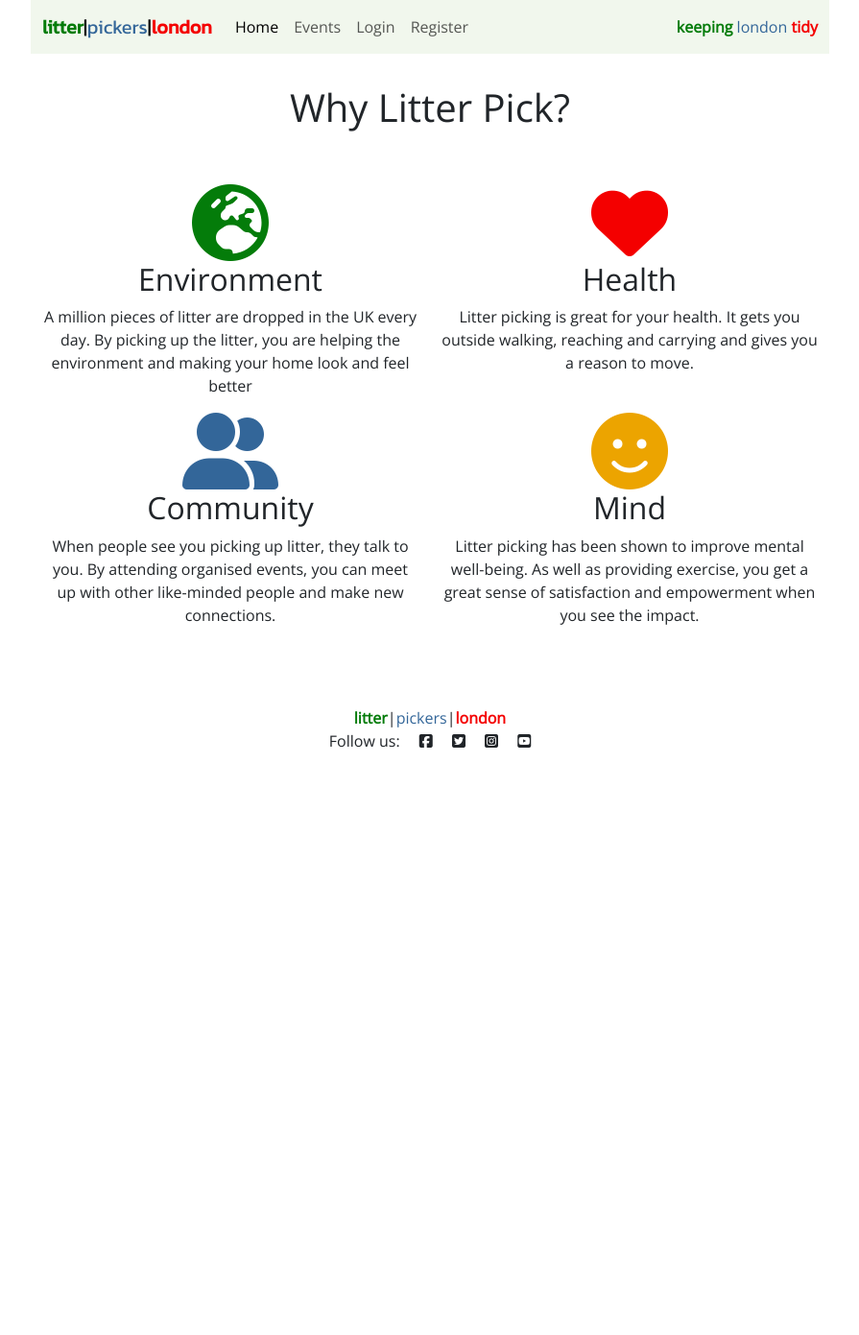
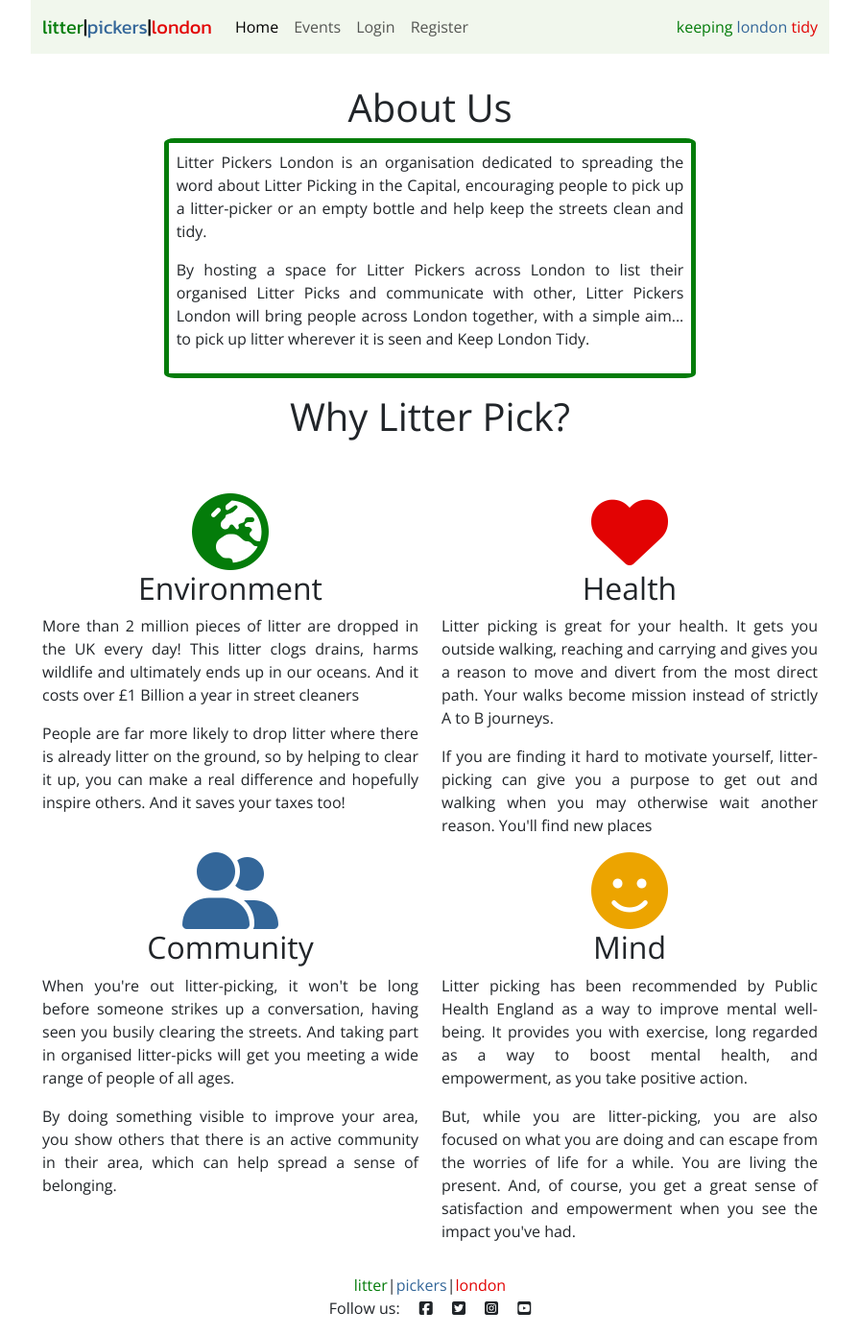
Before and after one commit to broken-helix/keep-it-tidy-london, a Django app: page / in a window 1280 px wide. Shown: the whole page at 96% size, without its empty margins (192-1087 px from the left). Before the commit the page ends 779 px from the top, so only its background shows below. Run offline with Django 3.2, Linux system fonts and the light colour scheme; some libraries are stand-ins or nearby versions.

```diff
--- a/keep_it_tidy/settings.py
+++ b/keep_it_tidy/settings.py
@@ -38,7 +38,7 @@ CRISPY_TEMPLATE = 'bootstrap5'
 SECRET_KEY = 'SECRET_KEY'
 
 # SECURITY WARNING: don't run with debug turned on in production!
-DEBUG = False
+DEBUG = True
 
 ALLOWED_HOSTS = [
     '8000-brokenhelix-keepittidyl-fvboom5jfzb.ws-eu101.gitpod.io',
--- a/litter_pickers/forms.py
+++ b/litter_pickers/forms.py
@@ -26,7 +26,7 @@ class EventForm(forms.ModelForm):
             'Time, description, what to bring, contact details...'
         self.fields[
             'meeting_point'
-            ].widget.attrs['placeholder'] = 'Postcode/ Address.'
+            ].widget.attrs['placeholder'] = 'Postcode/ Address'
 
     class Meta:
         model = Event
--- a/litter_pickers/urls.py
+++ b/litter_pickers/urls.py
@@ -6,8 +6,8 @@ urlpatterns = [
     path('', views.index, name="index"),
     path('events/', views.EventList.as_view(), name='events'),
     path('add_event/', views.AddEventView.as_view(), name='add_event'),
-    path('event_detail/<int:id>/<slug:slug>/', views.EventDetail.as_view(), name='event_detail'),
-    path('event_detail/<int:id>/<slug:slug>/edit/', views.EditEventView.as_view(), name='edit_event'),
-    path('event_detail/<int:id>/<slug:slug>/delete/', views.DeleteEventView.as_view(), name='delete_event'),
+    path('event_detail/<slug:slug>/', views.EventDetail.as_view(), name='event_detail'),
+    path('event_detail/<slug:slug>/edit/', views.EditEventView.as_view(), name='edit_event'),
+    path('event_detail/<slug:slug>/delete/', views.DeleteEventView.as_view(), name='delete_event'),
     path('attending/<slug:slug>', views.EventAttending.as_view(), name='event_attending'),
 ]
--- a/litter_pickers/views.py
+++ b/litter_pickers/views.py
@@ -83,7 +83,7 @@ class EventAttending(View):
             else:
                 event.attending.add(request.user)
 
-            return HttpResponseRedirect(reverse('event_detail', kwargs={'id': event.id, 'slug': slug}))
+            return HttpResponseRedirect(reverse('event_detail', kwargs={'slug': slug}))
 
 
 class AddEventView(LoginRequiredMixin, generic.CreateView):
@@ -92,7 +92,7 @@ class AddEventView(LoginRequiredMixin, generic.CreateView):
     form_class = EventForm
 
     def get_success_url(self):
-        return reverse('event_detail', args=(self.object.id, self.object.slug,))
+        return reverse('event_detail', args=(self.object.slug,))
 
     def form_valid(self, form):
         form.instance.organiser = self.request.user
@@ -115,7 +115,7 @@ class EditEventView(LoginRequiredMixin, UserPassesTestMixin, generic.UpdateView)
         return False
 
     def get_success_url(self):
-        return reverse('event_detail', args=(self.object.id, self.object.slug,))
+        return reverse('event_detail', args=(self.object.slug,))
 
 
 class DeleteEventView(LoginRequiredMixin, UserPassesTestMixin, generic.DeleteView):
--- a/static/css/style.css
+++ b/static/css/style.css
@@ -16,7 +16,6 @@ body {
 
 .litter {
     color: #047c0a;
-    font-weight: 700;
 }
 
 .pickers {
@@ -24,17 +23,26 @@ body {
 }
 
 .london {
-    color: #f40000;
-    font-weight: 700;
+    color: #e20303;
 }
 
 /* Homepage */
+
+.border-rounded {
+    border-radius: 2%;
+    border: 5px solid #047c0a
+}
+
+.justify {
+    text-align: justify;
+}
+
 .fa-earth-europe {
     color: #047c0a;
 }
 
 .fa-heart {
-    color: #f40000;
+    color: #e20303;
 }
 
 .fa-user-group {
@@ -75,7 +83,7 @@ body {
 }
 
 .btn-not-attending {
-    color: #f40000;
+    color: #e20303;
     border: none;
     background: transparent;
     padding: 0;
--- a/templates/base.html
+++ b/templates/base.html
@@ -10,8 +10,9 @@
     <link rel="preconnect" href="https://fonts.gstatic.com" crossorigin>
     <link href="https://fonts.googleapis.com/css2?family=Inter&family=Kanit&family=Open+Sans&display=swap" rel="stylesheet">
     <meta name="viewport" content="width=device-width, initial-scale=1" />
+    <meta name="A website for organising Litter Picks in London.">
     <link href="https://cdn.jsdelivr.net/npm/bootstrap@5.3.0/dist/css/bootstrap.min.css" rel="stylesheet" integrity="sha384-9ndCyUaIbzAi2FUVXJi0CjmCapSmO7SnpJef0486qhLnuZ2cdeRhO02iuK6FUUVM" crossorigin="anonymous">
-	<script src="https://cdn.jsdelivr.net/npm/bootstrap@5.3.0/dist/js/bootstrap.bundle.min.js" integrity="sha384-geWF76RCwLtnZ8qwWowPQNguL3RmwHVBC9FhGdlKrxdiJJigb/j/68SIy3Te4Bkz" crossorigin="anonymous"></script>
+	  <script src="https://cdn.jsdelivr.net/npm/bootstrap@5.3.0/dist/js/bootstrap.bundle.min.js" integrity="sha384-geWF76RCwLtnZ8qwWowPQNguL3RmwHVBC9FhGdlKrxdiJJigb/j/68SIy3Te4Bkz" crossorigin="anonymous"></script>
     <link rel="stylesheet" href="{% static 'css/style.css' %}">
 
 </head>
--- a/templates/index.html
+++ b/templates/index.html
@@ -2,42 +2,93 @@
 
 {% block content %}
 
-<div class="container text-center mt-3">
+
+
+<div class="container text center mt-3">
+    <div class="container text-center mt-3">
+        <div class="row">
+            <div class="col">
+                <h1>About Us</h1>
+            </div>
+        </div>
+    </div>
+
     <div class="row">
-        <div class="col">
-            <h1>Why Litter Pick?</h1>
+        <div class="col-12 col-md-8 offset-md-2 p-2 border-rounded">
+            <p class="justify">Litter Pickers London is an organisation dedicated to spreading
+                the word about Litter Picking in the Capital, encouraging
+                people to pick up a litter-picker or an empty bottle and help keep
+                the streets clean and tidy.
+            </p>
+            <p class="justify">
+                By hosting a space for Litter Pickers across London to list their organised
+                Litter Picks and communicate with other, Litter Pickers London will bring people
+                across London together, with a simple aim...
+                to pick up litter wherever it is seen and Keep London Tidy.
+            </p>
+        </div>
+    </div>
+
+    <div class="container text-center mt-3">
+        <div class="row">
+            <div class="col">
+                <h1>Why Litter Pick?</h1>
+            </div>
         </div>
     </div>
 </div>
-
 <div class="container mt-5">
     <div class="row text-center">
         <div class="col-12 col-sm-6"><i class="fa-5x fa-solid fa-earth-europe"></i>
             <h2>Environment</h2>
-            <p>A million pieces of litter are dropped in the UK every day.
-                By picking up the litter, you are helping the environment
-                and making your home look and feel better
+            <p class="justify">More than 2 million pieces of litter are dropped in the UK every day!
+                This litter clogs drains, harms wildlife and ultimately ends up in
+                our oceans.  And it costs over £1 Billion a year in street cleaners
+            </p>
+            <p class="justify">People are far more likely to drop litter where there is already
+                litter on the ground, so by helping to clear it up, you can make a real difference
+                and hopefully inspire others. And it saves your taxes too!
             </p>
         </div>
+
         <div class="col-12 col-sm-6"><i class="fa-5x fa-solid fa-heart"></i>
             <h2>Health</h2>
-            <p>Litter picking is great for your health.  It gets you
+            <p class="justify">Litter picking is great for your health.  It gets you
                 outside walking, reaching and carrying and gives you
-                a reason to move.
+                a reason to move and divert from the most direct path. Your walks
+                become mission instead of strictly A to B journeys.
             </p>
+            <p class="justify">If you are finding it hard to motivate
+                yourself, litter-picking can give you a purpose to get
+                out and walking when you may otherwise wait another reason. You'll find
+                new places
+            </p>
+
         </div>
         <div class="col-12 col-sm-6"><i class="fa-5x fa-solid fa-user-group"></i>
             <h2>Community</h2>
-            <p>When people see you picking up litter, they talk to you.  By
-                attending organised events, you can meet up with other like-minded
-                people and make new connections.
+            <p class="justify">When you're out litter-picking, it won't be long
+                before someone strikes up a conversation, having seen you busily
+                clearing the streets. And taking part in organised litter-picks
+                will get you meeting a wide range of people of all ages.
             </p>
+            <p class="justify">By doing something visible to improve your area, you
+                show others that there is an active community in their area, which can
+                help spread a sense of belonging.
+            </p>
+
         </div>
         <div class="col-12 col-sm-6"><i class="fa-5x fa-solid fa-face-smile"></i>
             <h2>Mind</h2>
-            <p>Litter picking has been shown to improve mental well-being.
-                As well as providing exercise, you get a great sense of
-                satisfaction and empowerment when you see the impact.
+            <p class="justify">Litter picking has been recommended by Public Health England as a way
+                to improve mental well-being. It provides you with exercise,
+                long regarded as a way to boost mental health, and empowerment, as you
+                take positive action.
+            </p>
+            <p class="justify">But, while you are litter-picking, you are also focused on what
+                you are doing and can escape from the worries of life for a while. You are living the
+                present. And, of course, you get a great sense of satisfaction and empowerment
+                when you see the impact you've had.
             </p>
         </div>
     </div>
```
Also changed, not shown: litter_pickers/models.py (+20 -2 lines), litter_pickers/migrations/0005_alter_event_slug.py (added), litter_pickers/migrations/0006_alter_event_slug.py (added).
